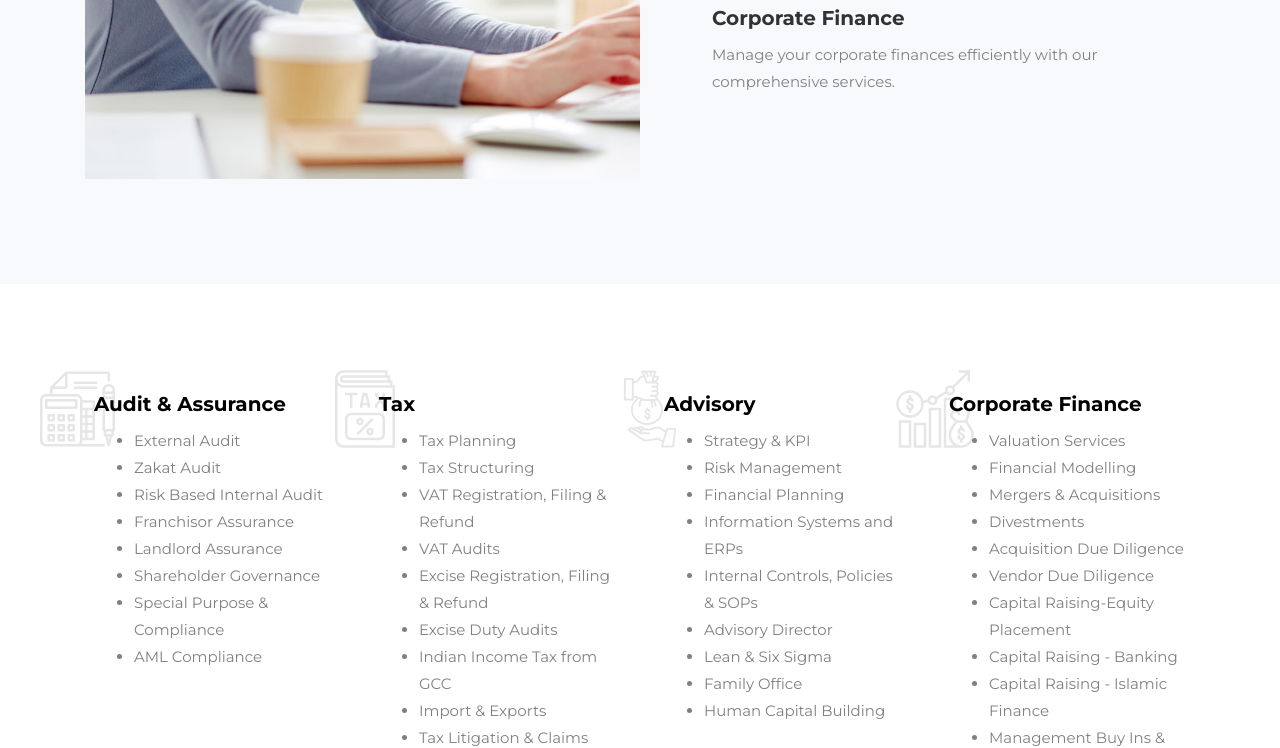
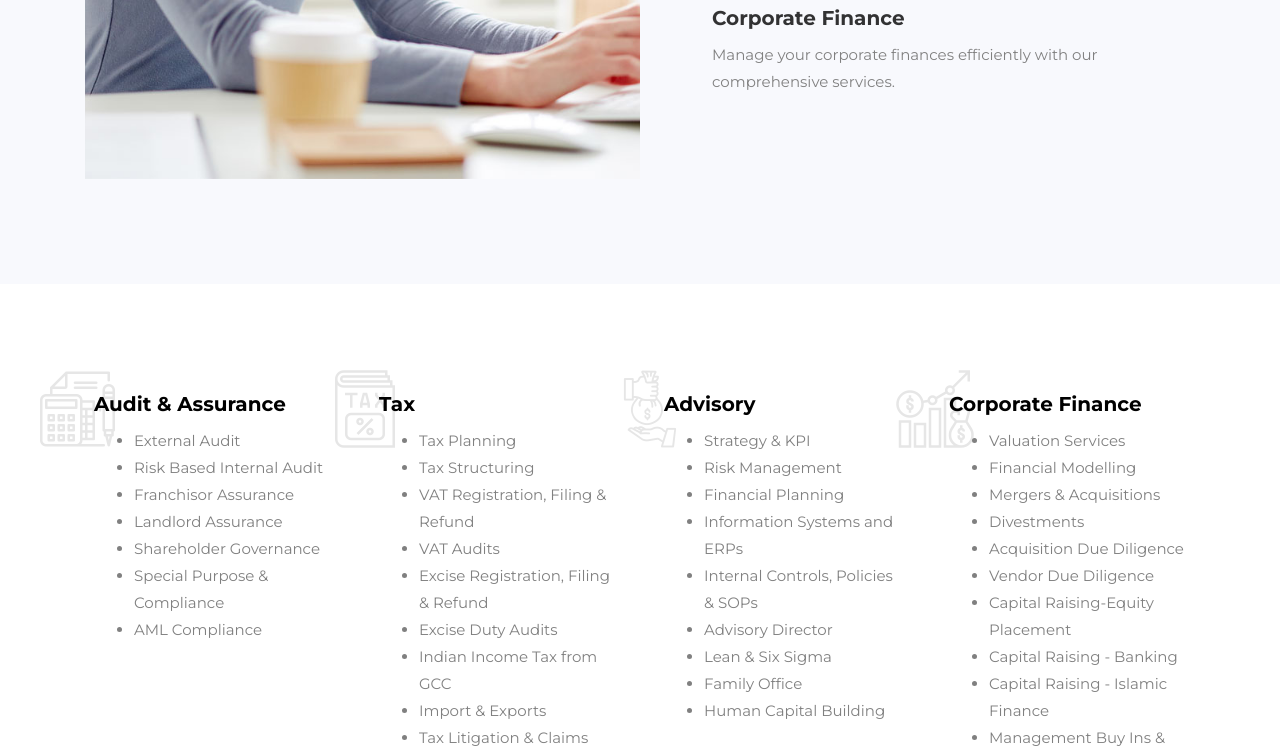
Before and after one commit to adilali097/wercoe, a plain HTML site: page index.html in a window 1280 px wide. Shown: the part 1478-2226 px from the top of the page. Drawn offline with Linux system fonts and the light colour scheme; some packages are replaced by stand-ins of ours; files whose address does not match are found by name.

Commit message:
Update index.html

```diff
--- a/index.html
+++ b/index.html
@@ -189,7 +189,7 @@
 							<h3 class="heading">Audit & Assurance</h3>
 							<ul>
 								<li>External Audit</li>
-								<li>Zakat Audit</li>
+
 								<li>Risk Based Internal Audit</li>
 								<li>Franchisor Assurance</li>
 								<li>Landlord Assurance</li>
```
